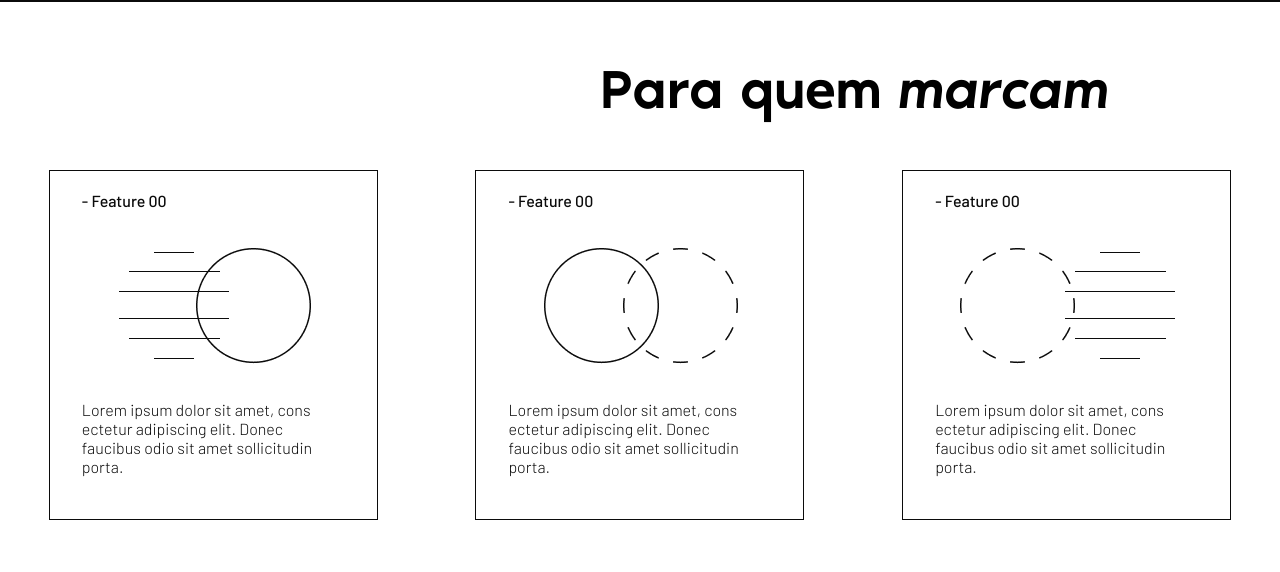
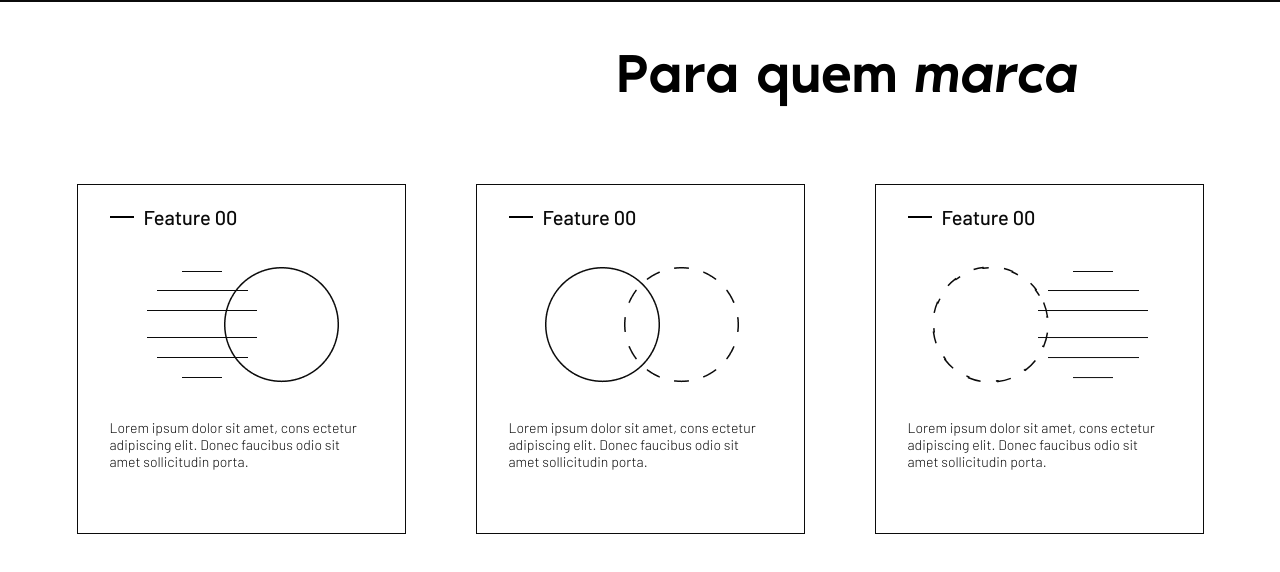
Before and after one commit to citi-onboarding/Tracos-onepage, a React (Create React App) app in the folder client/: page / in a window 1280 px wide. Shown: the top 572 px of the page. Built offline with nearby package versions, Linux system fonts and the light colour scheme.

Commit message:
feature[feature/tattoo-artists-advantagesTRS]:hover

```diff
--- a/client/src/assets/index.ts
+++ b/client/src/assets/index.ts
@@ -1,7 +1,7 @@
 import LogoCITi from './logo.png';
 import Foto1 from './Ilustração=One.png';
 import Foto2 from './Ilustração=Two.png';
-import Foto3 from './Ilustração=Three.png';
+import Foto3 from './Ilustração=Three.svg';
 import NoirProMediumItalicWoff2 from './noir-pro/NoirPro-Webfont/NoirPro-MediumItalic.woff2';
 import NoirProMediumItalicWoff from './noir-pro/NoirPro-Webfont/NoirPro-MediumItalic.woff';
 import NoirProMediumWoff2 from './noir-pro/NoirPro-Webfont/NoirPro-Medium.woff2';
--- a/client/src/components/Card/index.tsx
+++ b/client/src/components/Card/index.tsx
@@ -8,17 +8,17 @@ export const Card: React.ElementType = () =>{
     return(
     <Container>
         <TattooistsAdvantages
-        title = "- Feature 00"
+        title = "Feature 00"
         image = {Foto2}
         description = "Lorem ipsum dolor sit amet, cons ectetur adipiscing elit. Donec faucibus odio sit amet sollicitudin porta."
         />
         <TattooistsAdvantages
-        title = "- Feature 00"
+        title = "Feature 00"
         image = {Foto1}
         description = "Lorem ipsum dolor sit amet, cons ectetur adipiscing elit. Donec faucibus odio sit amet sollicitudin porta."
         />
         <TattooistsAdvantages
-        title = "- Feature 00"
+        title = "Feature 00"
         image = {Foto3}
         description = "Lorem ipsum dolor sit amet, cons ectetur adipiscing elit. Donec faucibus odio sit amet sollicitudin porta."
         />
--- a/client/src/components/Card/styles.ts
+++ b/client/src/components/Card/styles.ts
@@ -2,6 +2,6 @@ import styled from 'styled-components';
 
 export const Container =  styled.div`
     display: flex;
-    justify-content: space-around;
-
+    justify-content: center;
+    gap: 70px;
 `;
--- a/client/src/pages/TattooistsAdvantages/index.tsx
+++ b/client/src/pages/TattooistsAdvantages/index.tsx
@@ -1,5 +1,5 @@
 import React from "react";
-import { Title, CardImage, CardTitle, CardDescription, Edge, Line } from './styles';
+import { Title, CardImage, CardTitle, CardDescription, Edge, Line, LineTitle } from './styles';
 
 type CardProps = {
     image?: string;
@@ -11,7 +11,7 @@ export const TattooistsAdvantagesTitle: React.FC = () =>{
     return(
         <>
         <Line></Line>
-        <Title>Para quem <span>marcam</span></Title>
+        <Title>Para quem <span>marca</span></Title>
         </>
     )
 }
@@ -20,7 +20,7 @@ export const TattooistsAdvantagesTitle: React.FC = () =>{
 export const TattooistsAdvantages: React.ElementType = ({title, image, description}: CardProps) =>{
     return(
         <Edge>
-            <CardTitle>{title}</CardTitle>
+            <CardTitle><LineTitle></LineTitle>{title}</CardTitle>
 
             <CardImage src={image} alt="imagem" />
 
--- a/client/src/pages/TattooistsAdvantages/styles.ts
+++ b/client/src/pages/TattooistsAdvantages/styles.ts
@@ -12,7 +12,8 @@ export const Title = styled.div`
     position: absolute;
     width: 800px;
     height: 66px;
-    margin: 7vh 0vh 0vh 75vh;
+    margin-top: 5vh;
+    margin-left: 77vh;
 
     font-family: 'Noir Pro Medium', sans-serif;
     font-style: normal;
@@ -40,13 +41,19 @@ export const Line = styled.div`
     border: 1px solid #0B0B0B;
 `;
 
-export const CardTitle = styled.div`
+export const CardTitle = styled.h1`
+    display:flex;
+    align-items: center;
+    gap: 10px;
+    font-size: 20px;
     font-family: 'Barlow', sans-serif;
     font-weight: 500;
     color: #0B0B0B;
+
 `;
 
-export const CardDescription = styled.div`
+export const CardDescription = styled.p`
+    font-size: 14px;
     font-family: 'Barlow', sans-serif;
     font-weight: 300;
     color: #0B0B0B;
@@ -71,6 +78,28 @@ export const Edge = styled.div`
     height: 350px;
 
     border: 1px solid #0B0B0B;
-    margin-top: 170px;
+    margin-top: 23vh;
+
+    :hover{
+        background-color: black;
+
+    }
+    :hover h1{
+        color: white;
+    }
+    :hover p{
+        color: white;
+    }
+
+    :hover span{
+        background-color: white;
+    }
 
 `;
+
+export const LineTitle = styled.span`
+    background-color: black;
+    width: 24px;
+    height: 1.1px;
+
+`;
```
Also changed, not shown: client/src/assets/Ilustração=Three.svg (added).
